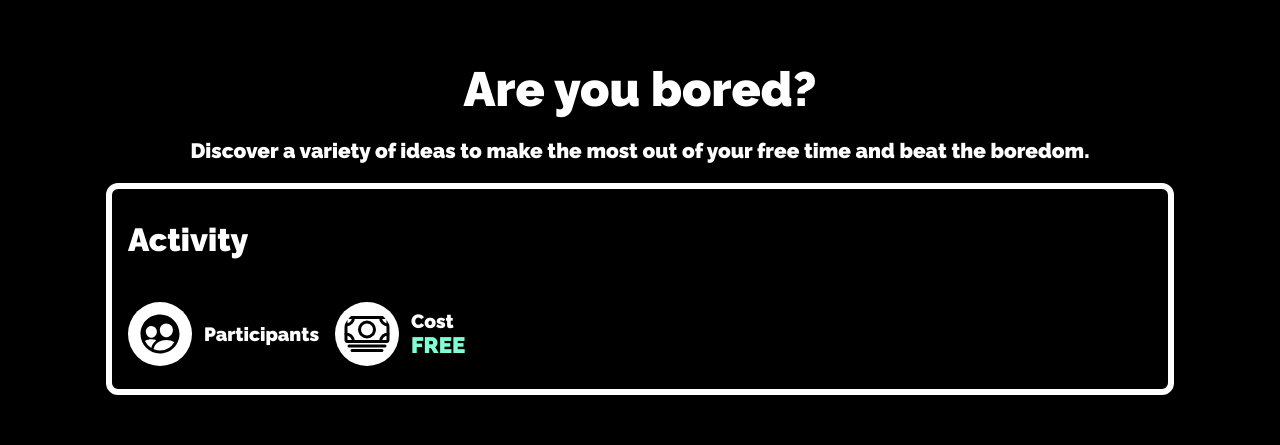
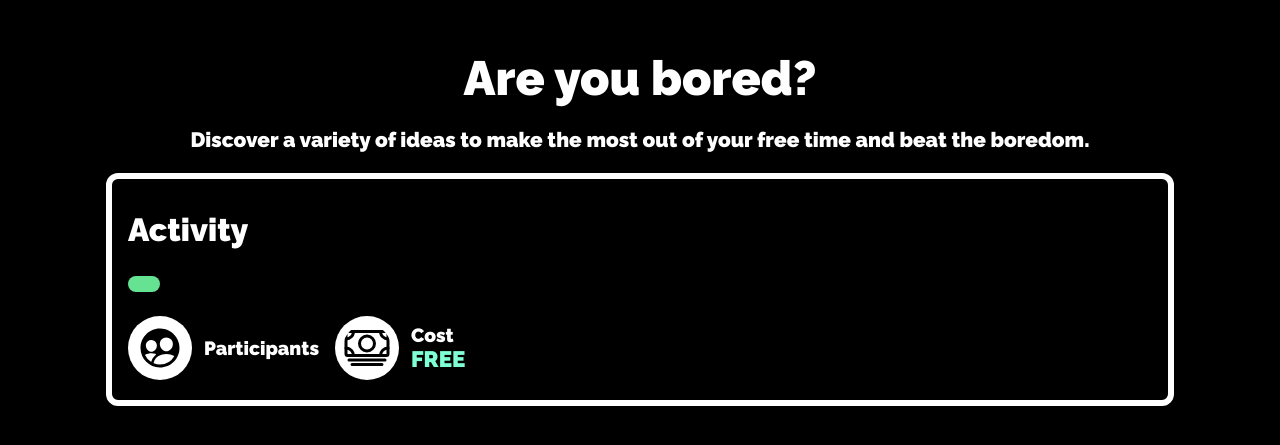
Before and after one commit to francisco-magana/are-you-bored, an Angular app: page / in a window 1280 px wide. Shown: the part 175-620 px from the top of the page. Built offline with nearby package versions, Linux system fonts and the light colour scheme; no server answers; grey boxes are pictures that could not be loaded.

Commit message:
add tag to activity

```diff
--- a/src/app/app.component.html
+++ b/src/app/app.component.html
@@ -8,6 +8,7 @@
     <div class="text-container">
       <h1>{{data?.activity}}</h1>
     </div>
+    <div class="tag">{{data?.type | titlecase}}</div>
     <div class="activity-details">
       <div class="detail">
         <img class="detail-icon" src="assets/icons/people-circle-outline.svg"/>
--- a/src/app/app.component.scss
+++ b/src/app/app.component.scss
@@ -113,3 +113,12 @@
 .green {
     color: aquamarine;
 }
+
+.tag {
+    padding: 8px 16px;
+    background-color: #65e393;
+    color: darken($color: #65e393, $amount: 40%);
+    width: fit-content;
+    border-radius: 8px;
+    margin-bottom: 8px;
+}
```
